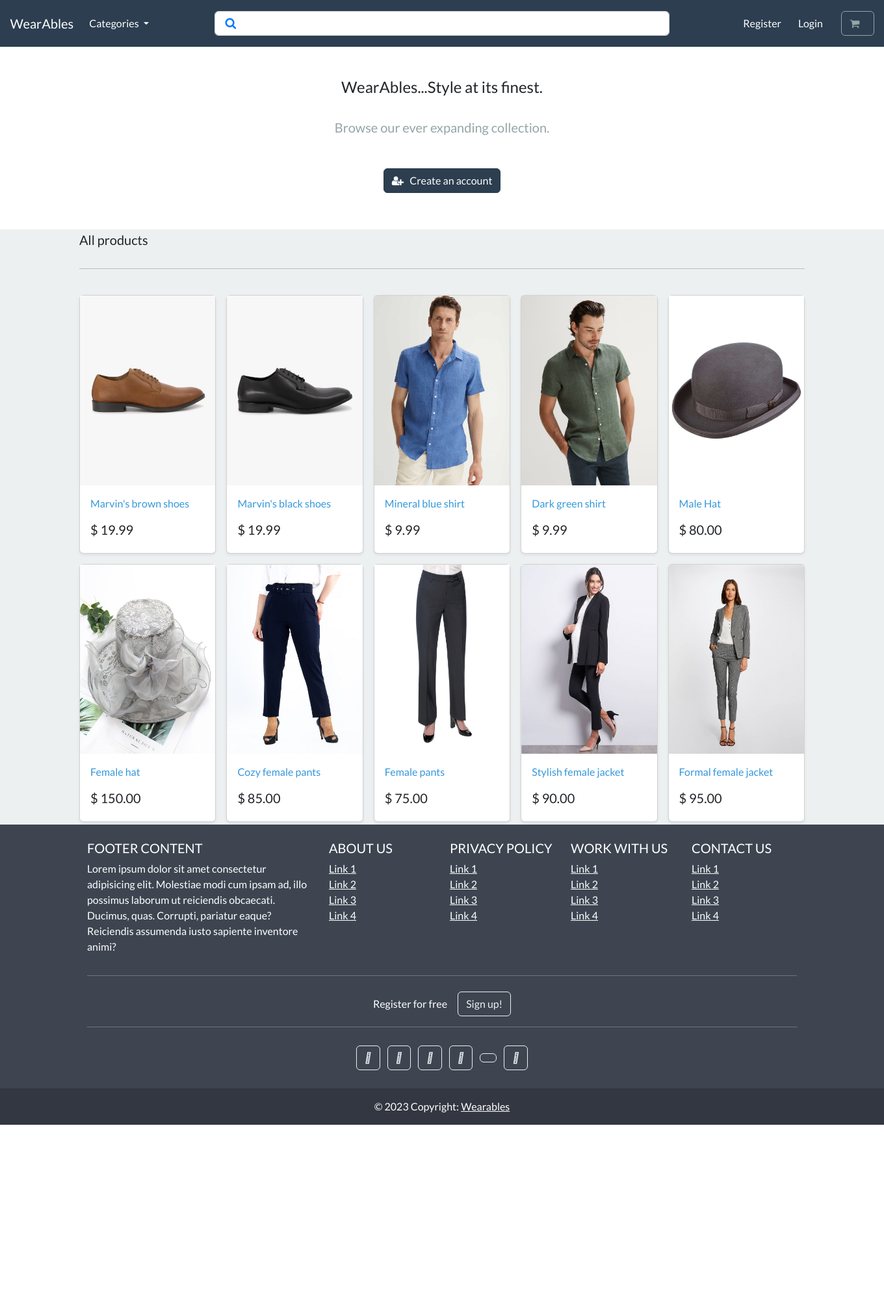
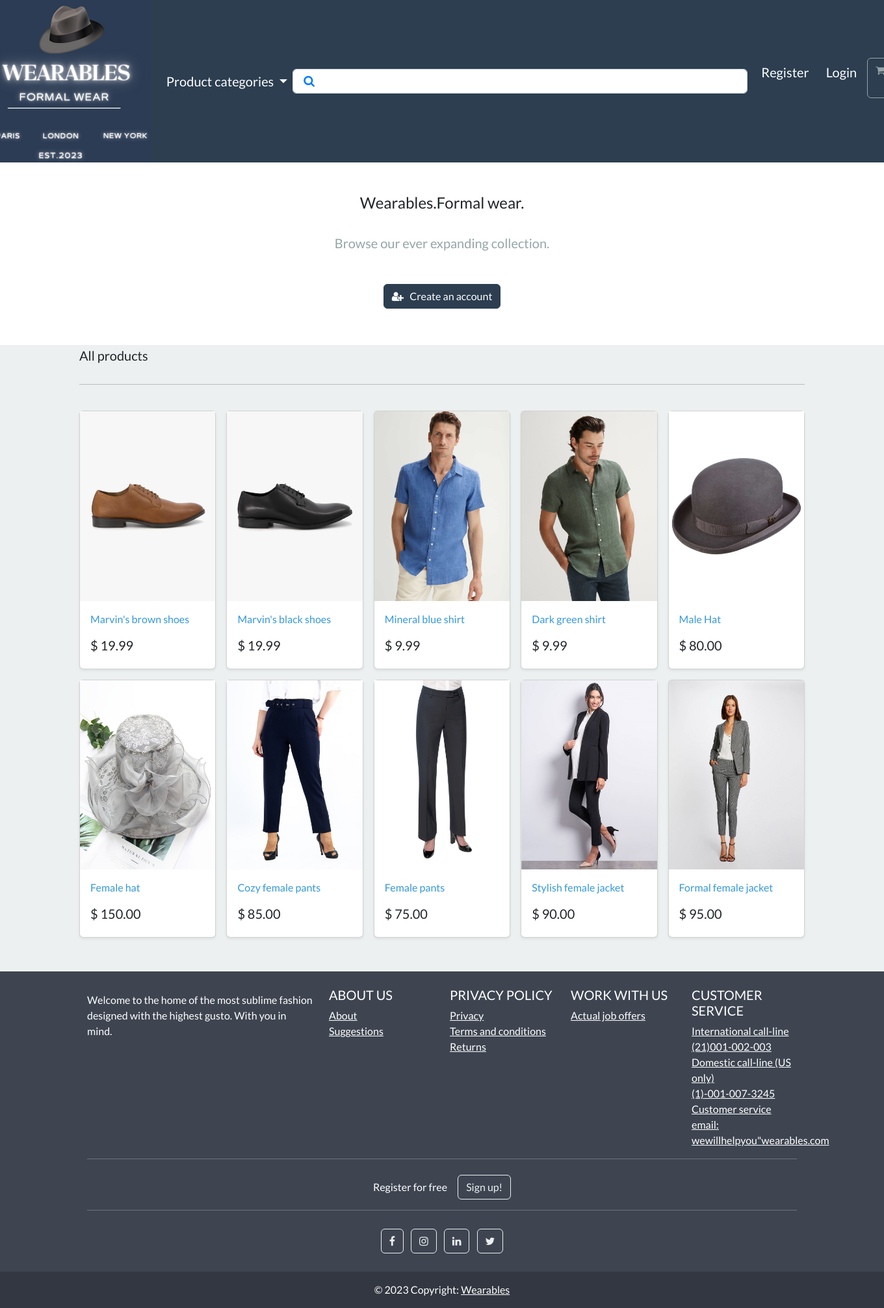
Before and after one commit to iamkonrad/django-online-store, a Django app: page / in a window 1360 px wide. Shown: the whole page at 65% size. Before the commit the page ends 1731 px from the top, so only its background shows below. Run offline with Django 4.2, Linux system fonts and the light colour scheme; data comes from the database, SQL or seed files in the repository; both versions use the stored data as it was after the commit; some libraries are stand-ins or nearby versions.

Commit message:
Improved padding
Further styling. Correct padding now applies to all the elements bordering the footer on all the subpages.

```diff
--- a/ecommerce/account/templates/account/password/password-reset.html
+++ b/ecommerce/account/templates/account/password/password-reset.html
@@ -52,5 +52,5 @@
 </div>
 
 
-
+    <br> <br>
 {% endblock %}
--- a/ecommerce/store/templates/store/base.html
+++ b/ecommerce/store/templates/store/base.html
@@ -47,12 +47,12 @@
 
 
 
-    <nav class="navbar navbar-expand-lg bg-primary justify-content-center">
+<nav class="navbar navbar-expand-lg bg-primary justify-content-center" style="max-height: 250px; margin: auto;">
 
 
         <a class="navbar-brand main-heading text-white" href="{% url 'store' %}">
 
-        &nbsp; &nbsp; WearAbles
+            <img src="{% static 'media/images/Wearables1.png' %}" alt="Your Custom Logo">
 
         </a>
 
@@ -78,9 +78,9 @@
                 <li class="nav-item dropdown">
 
                     <a class="nav-link dropdown-toggle text-white" href="#" id="navbarDropdown" role="button"
-                    data-bs-toggle="dropdown" aria-expanded="false">
-
-                        Categories
+                    data-bs-toggle="dropdown" aria-expanded="false" style="font-size:20px;">
+                        Product
+                        categories
 
                     </a>
 
@@ -130,7 +130,7 @@
 
                 <li class="nav-item">
 
-                    <a class="btn btn-alert navbar-btn text-white" type="button"  href="{%  url 'dashboard' %}"><i class="fa fa-home" aria-hidden="true"></i> Dashboard </a>
+                    <a class="btn btn-alert navbar-btn text-white" type="button" style="font-size:20px;"  href="{%  url 'dashboard' %}"><i class="fa fa-home" aria-hidden="true"></i> Dashboard </a>
 
                 </li>
 
@@ -138,7 +138,7 @@
 
                  <li class="nav-item">
 
-                    <a class="btn btn-alert navbar-btn text-white" type="button"  href="{%  url 'register' %}"> Register </a>
+                    <a class="btn btn-alert navbar-btn text-white" type="button" style="font-size:20px;"  href="{%  url 'register' %}"> Register </a>
 
                 </li>
 
@@ -148,7 +148,7 @@
 
                  <li class="nav-item">
 
-                     <a class="btn btn-alert navbar-btn text-white" type="button"  href="{% url 'user-logout'%}"><i class="fa fa-sign-out" aria-hidden="true"></i> Logout </a>
+                     <a class="btn btn-alert navbar-btn text-white" type="button" style="font-size:20px;" href="{% url 'user-logout'%}"><i class="fa fa-sign-out" aria-hidden="true"></i> Logout </a>
 
                 </li>
 
@@ -156,7 +156,7 @@
 
                 <li class="nav-item">
 
-                    <a class="btn btn-alert navbar-btn text-white" type="button"  href="{% url 'my-login'%}"> Login </a>
+                    <a class="btn btn-alert navbar-btn text-white" type="button"  style="font-size:20px;" href="{% url 'my-login'%}"> Login </a>
 
                 </li>
 
@@ -270,13 +270,10 @@
         <div class="row">
           <!--Grid column-->
           <div class="col-lg-4 col-md-6 mb-4 mb-md-0">
-            <h5 class="text-uppercase">FOOTER CONTENT</h5>
+            <h5 class="text-uppercase"></h5>
 
             <p>
-              Lorem ipsum dolor sit amet consectetur adipisicing elit.
-              Molestiae modi cum ipsam ad, illo possimus laborum ut
-              reiciendis obcaecati. Ducimus, quas. Corrupti, pariatur eaque?
-              Reiciendis assumenda iusto sapiente inventore animi?
+              Welcome to the home of the most sublime fashion designed with the highest gusto. With you in mind.
             </p>
           </div>
           <!--Grid column-->
@@ -287,16 +284,10 @@
 
             <ul class="list-unstyled mb-0">
               <li>
-                <a href="#!" class="text-white">Link 1</a>
+                <a href="#!" class="text-white">About</a>
               </li>
               <li>
-                <a href="#!" class="text-white">Link 2</a>
-              </li>
-              <li>
-                <a href="#!" class="text-white">Link 3</a>
-              </li>
-              <li>
-                <a href="#!" class="text-white">Link 4</a>
+                <a href="#!" class="text-white">Suggestions</a>
               </li>
             </ul>
           </div>
@@ -308,17 +299,15 @@
 
             <ul class="list-unstyled mb-0">
               <li>
-                <a href="#!" class="text-white">Link 1</a>
+                <a href="#!" class="text-white">Privacy</a>
               </li>
               <li>
-                <a href="#!" class="text-white">Link 2</a>
+                <a href="#!" class="text-white">Terms and conditions</a>
               </li>
               <li>
-                <a href="#!" class="text-white">Link 3</a>
+                <a href="#!" class="text-white">Returns</a>
               </li>
-              <li>
-                <a href="#!" class="text-white">Link 4</a>
-              </li>
+
             </ul>
           </div>
           <!--Grid column-->
@@ -329,37 +318,35 @@
 
             <ul class="list-unstyled mb-0">
               <li>
-                <a href="#!" class="text-white">Link 1</a>
+                <a href="#!" class="text-white">Actual job offers</a>
               </li>
-              <li>
-                <a href="#!" class="text-white">Link 2</a>
-              </li>
-              <li>
-                <a href="#!" class="text-white">Link 3</a>
-              </li>
-              <li>
-                <a href="#!" class="text-white">Link 4</a>
-              </li>
+
             </ul>
           </div>
           <!--Grid column-->
 
           <!--Grid column-->
           <div class="col-lg-2 col-md-6 mb-4 mb-md-0">
-            <h5 class="text-uppercase">Contact us</h5>
+            <h5 class="text-uppercase">Customer service</h5>
 
             <ul class="list-unstyled mb-0">
               <li>
-                <a href="#!" class="text-white">Link 1</a>
+                <a href="#!" class="text-white">International call-line</a>
               </li>
               <li>
-                <a href="#!" class="text-white">Link 2</a>
+                <a href="#!" class="text-white">(21)001-002-003</a>
               </li>
               <li>
-                <a href="#!" class="text-white">Link 3</a>
+                <a href="#!" class="text-white">Domestic call-line (US only)</a>
               </li>
               <li>
-                <a href="#!" class="text-white">Link 4</a>
+                <a href="#!" class="text-white">(1)-001-007-3245</a>
+              </li>
+              <li>
+                <a href="#!" class="text-white">Customer service email:</a>
+              </li>
+                <li>
+                <a href="#!" class="text-white">wewillhelpyou"wearables.com</a>
               </li>
             </ul>
           </div>
@@ -380,7 +367,6 @@
           </button>
         </p>
       </section>
-      <!-- Section: CTA -->
 
       <hr class="mb-4" />
 
@@ -391,50 +377,38 @@
            class="btn btn-outline-light btn-floating m-1"
            href="#!"
            role="button"
-           ><i class="fab fa-facebook-f"></i
+           ><i class="fa fa-facebook-f"></i
           ></a>
 
-        <!-- Twitter -->
+            <!-- Instagram -->
         <a
            class="btn btn-outline-light btn-floating m-1"
            href="#!"
            role="button"
-           ><i class="fab fa-twitter"></i
+           ><i class="fa fa-instagram"></i
           ></a>
 
-        <!-- Google -->
+         <!-- LinkedIn -->
         <a
            class="btn btn-outline-light btn-floating m-1"
            href="#!"
            role="button"
-           ><i class="fab fa-google"></i
+           ><i class="fa fa-linkedin"></i
           ></a>
 
-        <!-- Instagram -->
+
+             <!-- Twitter -->
         <a
            class="btn btn-outline-light btn-floating m-1"
            href="#!"
            role="button"
-           ><i class="fab fa-instagram"></i
+           ><i class="fa fa-twitter"></i
           ></a>
 
-        <!-- Linkedin -->
-        <a
-           class="btn btn-outline-light btn-floating m-1"
-           href="#!"
-           role="button"
-           ><i class="fab fa-linkedin-in"></i
-          ></a>
 
-        <!-- Github -->
-        <a
-           class="btn btn-outline-light btn-floating m-1"
-           href="#!"
-           role="button"
-           ><i class="fab fa-github"></i
-          ></a>
       </section>
       <!-- Section: Social media -->
+
     </div>
     <!-- Grid container -->
 
--- a/ecommerce/store/templates/store/store.html
+++ b/ecommerce/store/templates/store/store.html
@@ -16,7 +16,7 @@
             <div class="col-lg-6 col-md-8 mx-auto">
 
 
-                <h4> WearAbles...Style at its finest. </h4>
+                <h4> Wearables.Formal wear. </h4>
 
 
                 <br>
@@ -42,7 +42,7 @@
 
     </section>
 
-    <div class="album py-1 bg-light">
+    <div class="album py-1 pg-3 bg-light">
 
         <div class="container">
 
@@ -72,11 +72,11 @@
               </div>
 
             </div>
-
 {%  endfor %}
 
           </div>
         </div>
+        <br> <br>
+
       </div>
-
 {% endblock %}
```
Also changed, not shown: ecommerce/db.sqlite3, ecommerce/static/media/images/Wearables.png (added), ecommerce/static/media/images/Wearables1.png (added).
